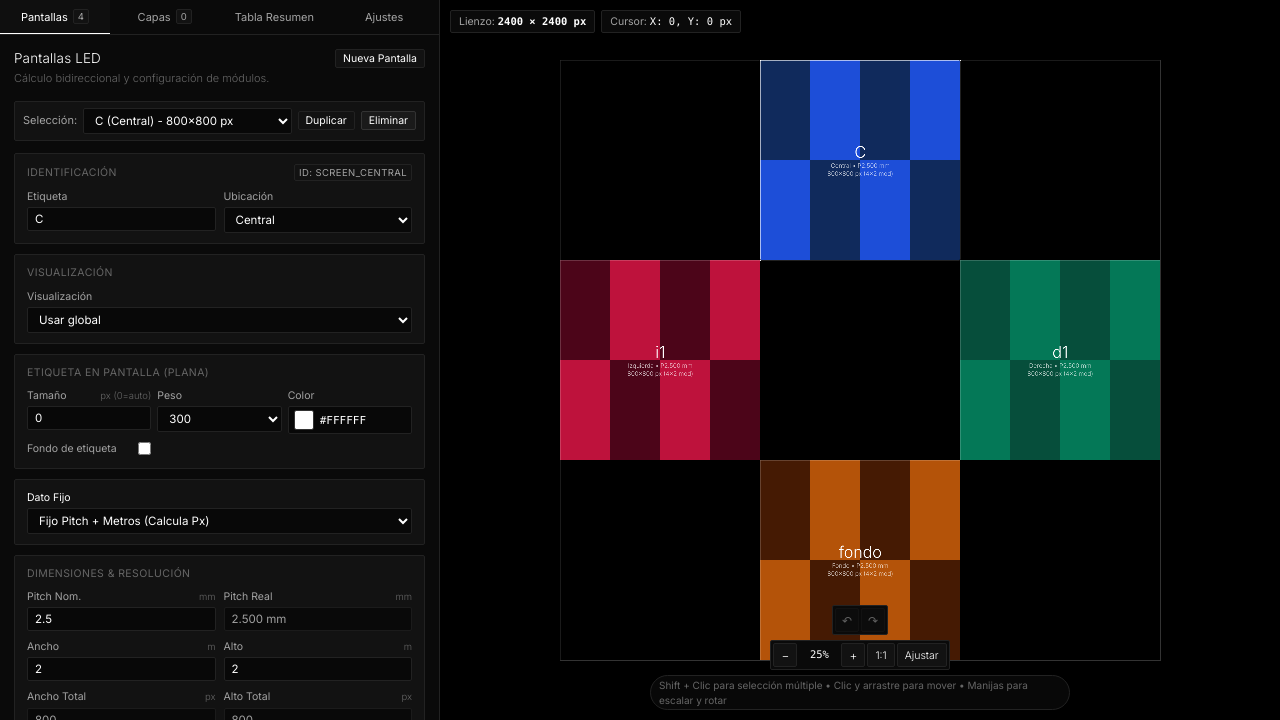
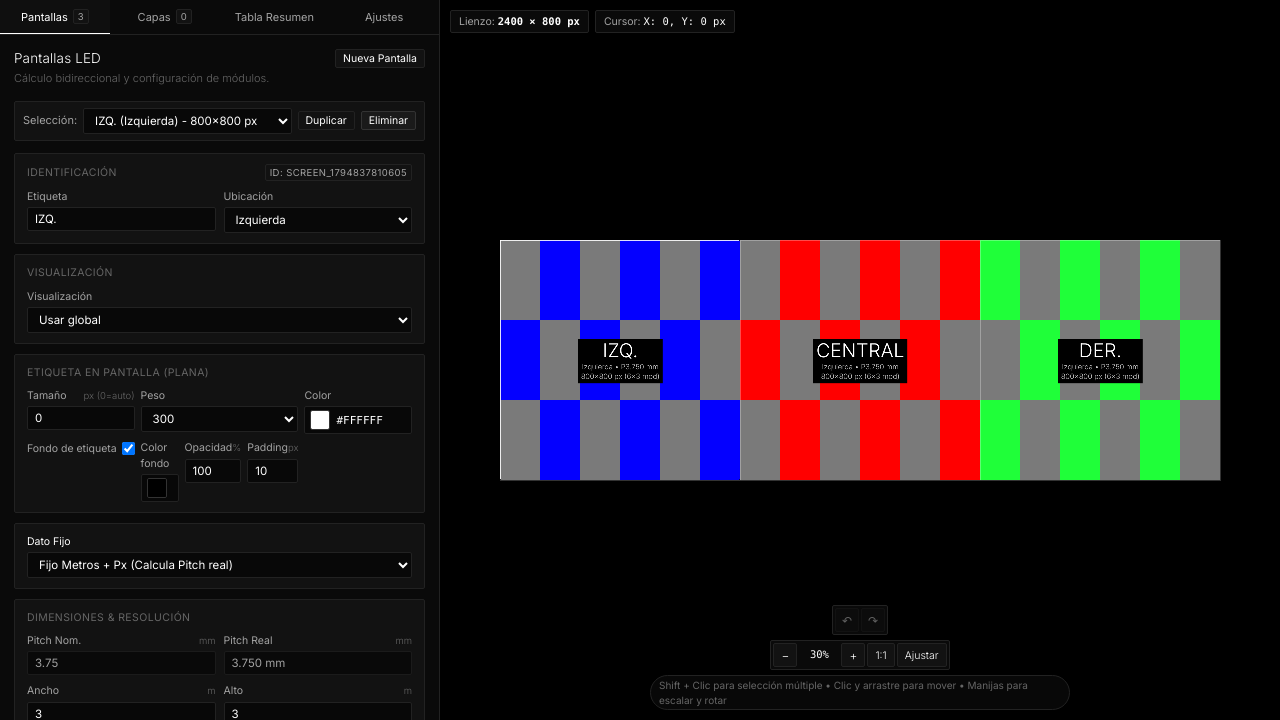
Before and after one commit to sof-bot/grillas, a plain HTML site: page index.html in a window 1280 px wide. Shown: the part 80-800 px from the top of the page. Drawn offline with nearby package versions, Linux system fonts and the light colour scheme.

Commit message:
Proyecto por defecto

```diff
--- /dev/null
+++ b/default-project.js
@@ -0,0 +1,134 @@
+window.DEFAULT_PROJECT = {
+  "version": "2.0",
+  "appName": "LED Grid Mapper",
+  "timestamp": "2026-11-16T14:09:30.429Z",
+  "canvas": {
+    "mode": "auto",
+    "manualWidth": 3840,
+    "manualHeight": 2160,
+    "computedWidth": 2400,
+    "computedHeight": 800
+  },
+  "settings": {
+    "snapEnabled": true,
+    "showLabels": true,
+    "showSublabels": true,
+    "displayMode": "checker",
+    "gradientDirection": "vertical",
+    "showModuleLines": true,
+    "gridLineWidth": 1,
+    "gridLineColor": "#ffffff",
+    "gridBgColor": "#000000",
+    "canvasBg": "transparent",
+    "distributeSpacing": 0,
+    "exportBackground": "#0b0f19",
+    "viewMode": "modules",
+    "subgridSize": 32,
+    "showModuleBorders": false,
+    "showModuleGrid": false
+  },
+  "locations": [
+    "Central",
+    "Izquierda",
+    "Derecha",
+    "Fondo",
+    "Piso",
+    "Techo",
+    "Arriba",
+    "Abajo",
+    "Lateral",
+    "Tótem",
+    "Bandeja"
+  ],
+  "screens": [
+    {
+      "id": "screen_1794837810605",
+      "label": "IZQ.",
+      "location": "Izquierda",
+      "pitch": 3.75,
+      "pitchReal": 3.75,
+      "widthM": 3,
+      "heightM": 3,
+      "widthPx": 800,
+      "heightPx": 800,
+      "moduleWidthM": 0.5,
+      "moduleHeightM": 1,
+      "cols": 6,
+      "rows": 3,
+      "modPxW": 133,
+      "modPxH": 267,
+      "fixedMode": "m_px",
+      "color1": "#7a7a7a",
+      "color2": "#0400ff",
+      "x": 0,
+      "y": 0,
+      "labelColor": "#ffffff",
+      "labelFontWeight": "300",
+      "labelFontSize": 0,
+      "labelBgEnabled": true,
+      "labelBgColor": "#000000",
+      "labelBgOpacity": 1,
+      "labelBgPadding": 10
+    },
+    {
+      "id": "screen_1794838038543_0_71",
+      "label": "CENTRAL",
+      "location": "Izquierda",
+      "pitch": 3.75,
+      "pitchReal": 3.75,
+      "widthM": 3,
+      "heightM": 3,
+      "widthPx": 800,
+      "heightPx": 800,
+      "moduleWidthM": 0.5,
+      "moduleHeightM": 1,
+      "cols": 6,
+      "rows": 3,
+      "modPxW": 133,
+      "modPxH": 267,
+      "fixedMode": "m_px",
+      "color1": "#7a7a7a",
+      "color2": "#ff0000",
+      "x": 800,
+      "y": 0,
+      "labelColor": "#ffffff",
+      "labelFontWeight": "300",
+      "labelFontSize": 0,
+      "labelBgEnabled": true,
+      "labelBgColor": "#000000",
+      "labelBgOpacity": 1,
+      "labelBgPadding": 10
+    },
+    {
+      "id": "screen_1794838080630_0_704",
+      "label": "DER.",
+      "location": "Izquierda",
+      "pitch": 3.75,
+      "pitchReal": 3.75,
+      "widthM": 3,
+      "heightM": 3,
+      "widthPx": 800,
+      "heightPx": 800,
+      "moduleWidthM": 0.5,
+      "moduleHeightM": 1,
+      "cols": 6,
+      "rows": 3,
+      "modPxW": 133,
+      "modPxH": 267,
+      "fixedMode": "m_px",
+      "color1": "#1fff39",
+      "color2": "#7a7a7a",
+      "x": 1600,
+      "y": 0,
+      "labelColor": "#ffffff",
+      "labelFontWeight": "300",
+      "labelFontSize": 0,
+      "labelBgEnabled": true,
+      "labelBgColor": "#000000",
+      "labelBgOpacity": 1,
+      "labelBgPadding": 10
+    }
+  ],
+  "layers": [],
+  "customFonts": []
+};
--- a/index.html
+++ b/index.html
@@ -424,6 +424,7 @@
 
   <script src="https://cdnjs.cloudflare.com/ajax/libs/jspdf/2.5.1/jspdf.umd.min.js"></script>
   <script src="https://cdn.jsdelivr.net/npm/svg2pdf.js@2.2.4/dist/svg2pdf.umd.min.js"></script>
+  <script src="default-project.js"></script>
   <script src="app.js"></script>
 </body>
 
```
Also changed, not shown: default-project.json (added, +134 -0 lines), app.js.
